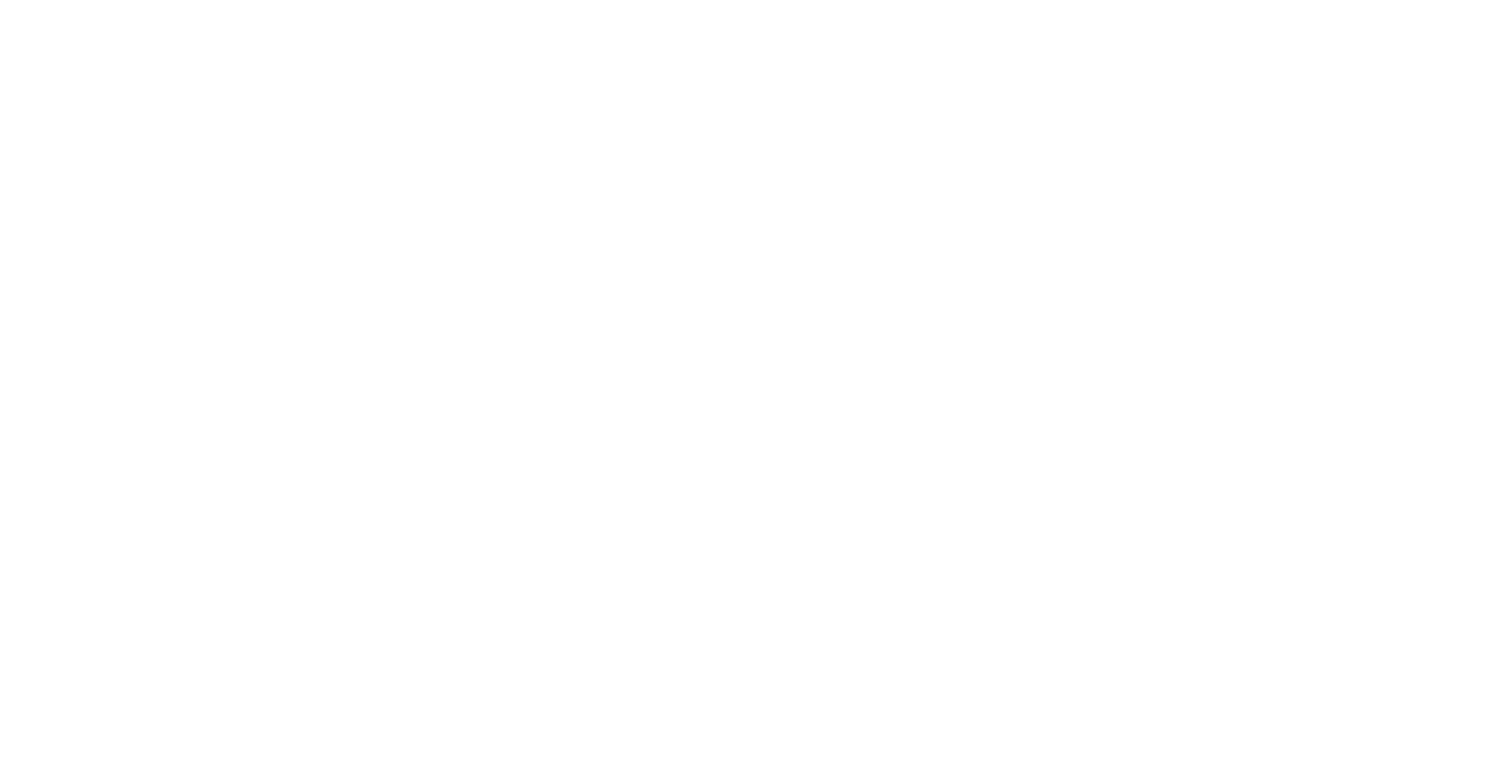
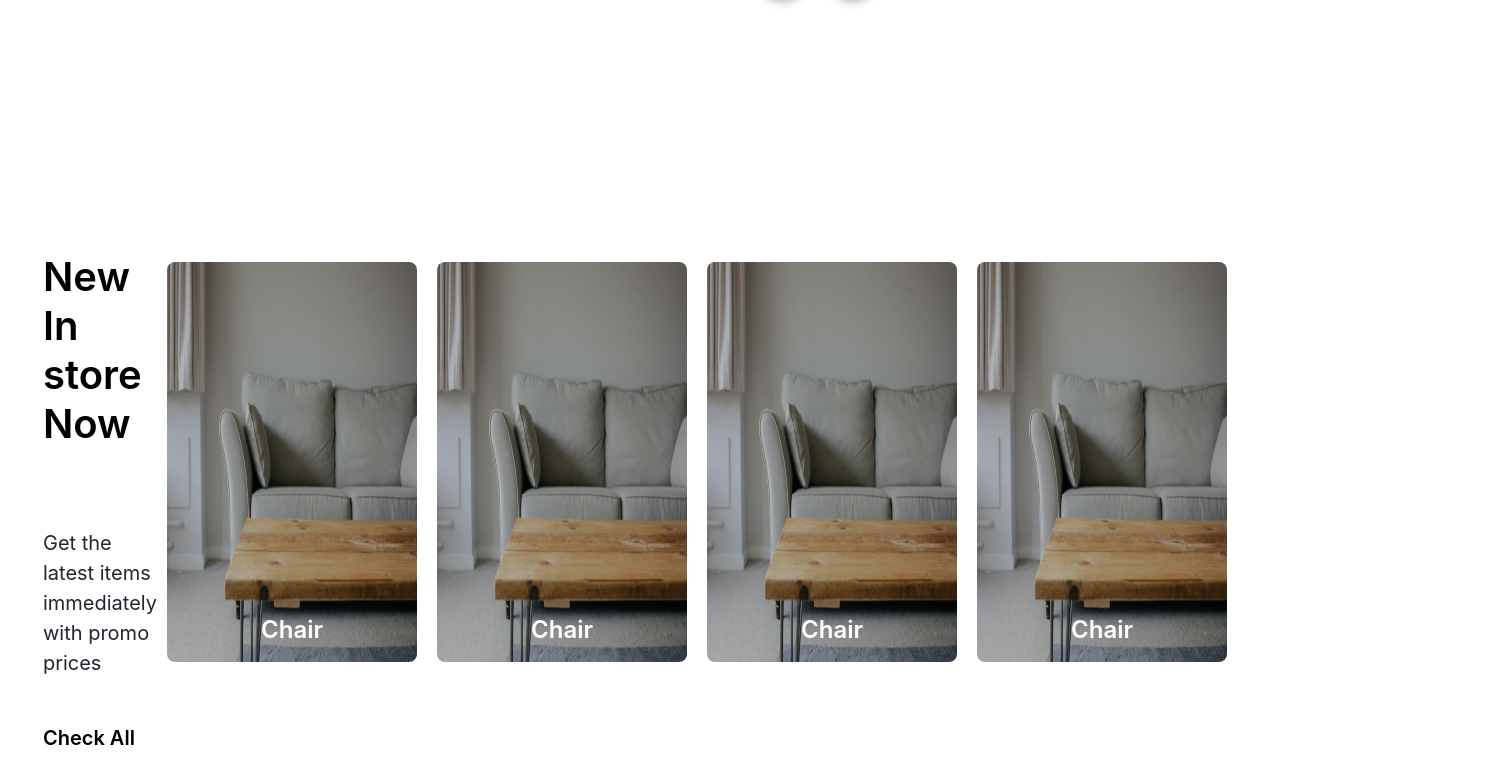
Before and after one commit to 70Ni/Furniture-landing-page, a React (Create React App) app: page / in a window 1280 px wide. Shown: the part 1352-2120 px from the top of the page, 1496 px wide, since content can reach past the window. Before the commit the page ends 800 px from the top, so only its background shows below. Built offline with nearby package versions, Linux system fonts and the light colour scheme.

Commit message:
App changes (test)

```diff
--- a/src/App.css
+++ b/src/App.css
@@ -1,9 +1,13 @@
 @import url("https://fonts.googleapis.com/css2?family=Saira:ital,wght@0,100..900;1,100..900&display=swap");
-
 .App {
-  text-align: center;
+  display: flex;
+  justify-content: center;
+  flex-direction: column;
+  align-items: center;
 }
-
+.new-categ-hero {
+  display: flex;
+}
 .font {
   font-family: "Saira", sans-serif;
   font-optical-sizing: auto;
@@ -18,14 +22,14 @@
 .para {
   font-size: 20px;
   font-weight: 400;
-  /* regular */
+  line-height: 30px;
+  color: #23262f; /* regular */
 }
 
-.Button {
+.button-text {
   font-size: 20px;
   font-weight: 600;
   /* semibold */
-
 }
 .listext {
   font-size: 24px;
@@ -40,6 +44,7 @@
 .Navigation {
   font-size: 16px;
   font-weight: 400;
+  color: #23262f;
   /* regular */
 }
 
@@ -48,8 +53,11 @@
   font-weight: 600;
   /* semibold */
 }
-.subHeader {
+.footerHeader {
   font-size: 18px;
   font-weight: 500;
   /* Medium */
 }
+.point-headers {
+  margin-bottom: 8px;
+}
--- a/src/App.js
+++ b/src/App.js
@@ -1,16 +1,21 @@
-import logo from "./logo.svg";
 import "./App.css";
-let a;
-
-{
-  a = document.getElementById("fileInput");
-}
-
+import Banner from "./Components/Banner/Banner";
+import Base from "./Components/Base/Base";
+import Intro from "./Components/IntroSection/Intro";
+import Item from "./Components/Item/Item";
+import ListView from "./Components/ListView/ListView";
+import NewCategory from "./Components/Newitems/NewCategory";
+import Review from "./Components/Reviews/Review";
 
 function App() {
   return (
     <div className="App">
-
+      <Intro />
+      <Base pos="left" />
+      <NewCategory />
+      <ListView />
+      <Base />
+      <Review />
     </div>
   );
 }
--- /dev/null
+++ b/src/layout.css
@@ -0,0 +1,8 @@
+
+.maxcontaier {
+    max-width: 1400px;
+}
+.wrapper {
+    display: flex;
+    justify-content: center;
+}
```
Lines whose indentation alone changed are shown as unchanged.
